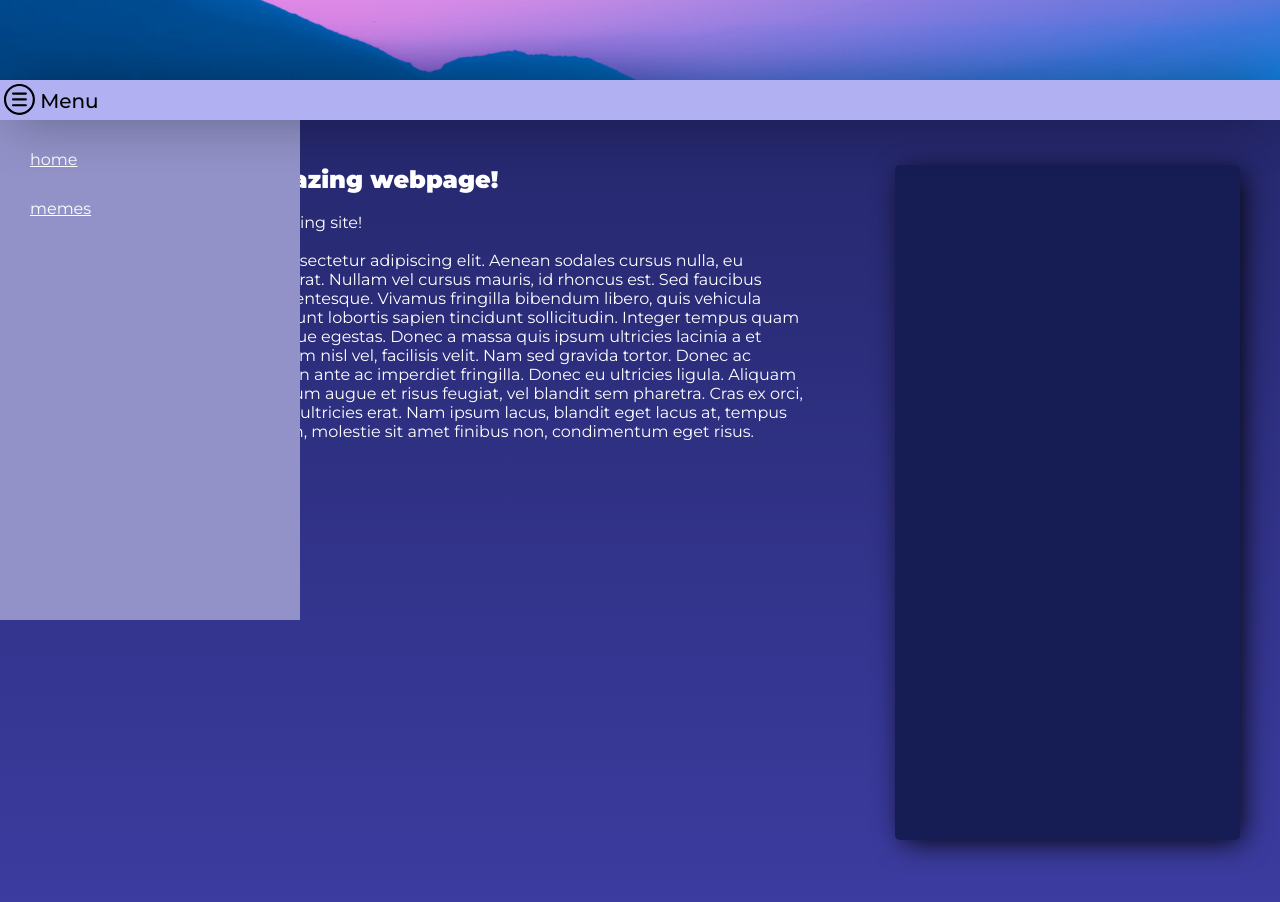
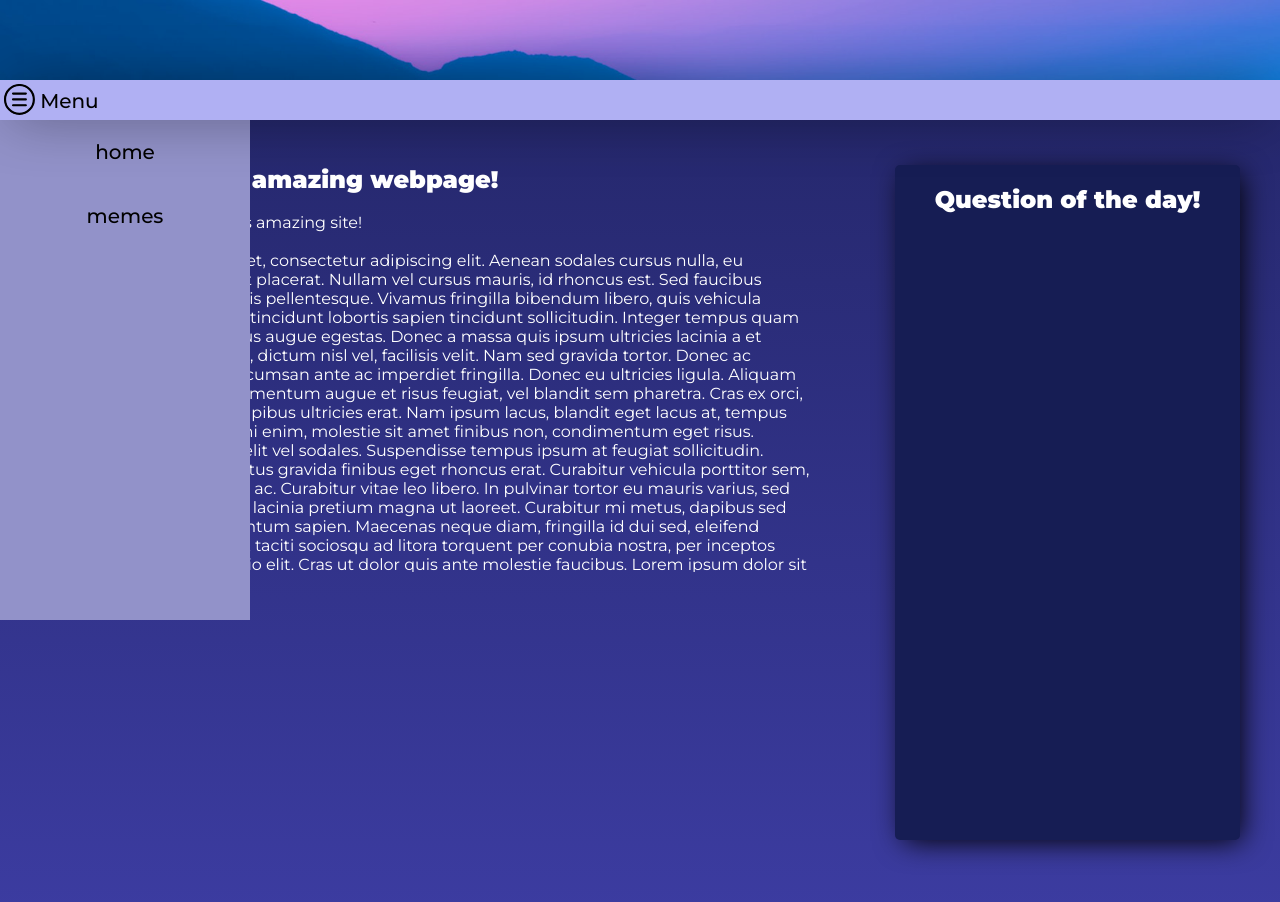
Before and after one commit to FrederikBRoth/RevampedWebsite, a React (Create React App) app: page / in a window 1280 px wide. Shown: the part 680-1582 px from the top of the page. Built offline with nearby package versions, Linux system fonts and the light colour scheme.

Commit message:
Added hover animation on navbar links

```diff
--- a/public/MainStyle.css
+++ b/public/MainStyle.css
@@ -55,13 +55,26 @@ Navbar CSS
 	bottom: -500px;
 	left: 0;
 	height: 500px;
-	width: 300px;
+	width: 250px;
 	background-color: rgb(146, 146, 201);
 	transition: bottom 0.5s;
 }
 
+.linkcontainer {
+	padding: 20px;
+	background-color: rgb(146, 146, 201);
+	transition: background-color 0.3s;
+}
+
+.linkcontainer:hover {
+	background-color: rgb(121, 121, 170);
+}
+
 .navbar-popup p {
-	margin: 30px;
+	color: black;
+	font-weight: 500;
+	font-size: 20px;
+	text-align: center;
 }
 
 .navbar-popup.open-nav {
@@ -85,7 +98,7 @@ Grid Setup
 	height: 200vh;
 	display: grid;
 	grid-template-columns: 2fr 1fr;
-	grid-template-rows: 100vh 1fr 1fr;
+	grid-template-rows: 100vh 2fr 1fr;
 	grid-template-areas: "title title" "main morememes" "meme morememes";
 	grid-gap: 5px;
 }
@@ -129,6 +142,8 @@ Title CSS
 	grid-area: morememes;
 	background: rgb(22, 29, 84);
 	margin: 40px;
+	padding: 20px;
+	text-align: center;
 	margin-bottom: 80px;
 	border-radius: 5px;
 	-webkit-box-shadow: 5px 5px 29px -4px #000000;
--- a/src/components/Footer.js
+++ b/src/components/Footer.js
@@ -19,7 +19,7 @@ function Footer() {
 
 	return (
 		<div>
-			<Navbar />
+			<Navbar handleClick={handleClick} />
 			<footer>
 				<svg
 					className="nav-icon"
--- a/src/components/Navbar.js
+++ b/src/components/Navbar.js
@@ -1,10 +1,10 @@
 import React, { Component } from "react";
 import PageLink from "./PageLink";
-function Navbar() {
+function Navbar(props) {
 	return (
 		<div className="navbar-popup" id="navbar-popup">
-			<PageLink path="/" text="home" />
-			<PageLink path="/meme/" text="memes" />
+			<PageLink path="/" text="home" handleClick={props.handleClick} />
+			<PageLink path="/meme/" text="memes" handleClick={props.handleClick} />
 		</div>
 	);
 }
--- a/src/components/PageLink.js
+++ b/src/components/PageLink.js
@@ -2,8 +2,10 @@ import React, { useState } from "react";
 import { Link } from "react-router-dom";
 function PageLink(props) {
 	return (
-		<Link to={props.path}>
-			<p>{props.text}</p>
+		<Link style={{ textDecoration: "none" }} to={props.path}>
+			<div className="linkcontainer" onClick={props.handleClick}>
+				<p>{props.text}</p>
+			</div>
 		</Link>
 	);
 }
--- a/src/pages/MainPage.js
+++ b/src/pages/MainPage.js
@@ -44,38 +44,10 @@ function MainPage() {
 						ultrices nisi, ut malesuada quam bibendum vitae. Donec id magna
 						suscipit, convallis orci sed, ultrices ligula.
 					</p>
-					<br />
-					<p>
-						Lorem ipsum dolor sit amet, consectetur adipiscing elit. Aenean
-						sodales cursus nulla, eu bibendum justo imperdiet placerat. Nullam
-						vel cursus mauris, id rhoncus est. Sed faucibus tortor scelerisque
-						venenatis pellentesque. Vivamus fringilla bibendum libero, quis
-						vehicula quam interdum vel. Nunc tincidunt lobortis sapien tincidunt
-						sollicitudin. Integer tempus quam sed felis feugiat, non cursus
-						augue egestas. Donec a massa quis ipsum ultricies lacinia a et
-						dolor. Proin ac ante mattis, dictum nisl vel, facilisis velit. Nam
-						sed gravida tortor. Donec ac condimentum odio. Ut accumsan ante ac
-						imperdiet fringilla. Donec eu ultricies ligula. Aliquam sed nibh
-						magna. Proin elementum augue et risus feugiat, vel blandit sem
-						pharetra. Cras ex orci, ultricies vitae enim sed, dapibus ultricies
-						erat. Nam ipsum lacus, blandit eget lacus at, tempus porttitor mi.
-						Vestibulum mi enim, molestie sit amet finibus non, condimentum eget
-						risus. Suspendisse congue nec elit vel sodales. Suspendisse tempus
-						ipsum at feugiat sollicitudin. Suspendisse in leo nec lectus gravida
-						finibus eget rhoncus erat. Curabitur vehicula porttitor sem, quis
-						viverra arcu interdum ac. Curabitur vitae leo libero. In pulvinar
-						tortor eu mauris varius, sed lacinia risus lobortis. Nunc lacinia
-						pretium magna ut laoreet. Curabitur mi metus, dapibus sed neque
-						vitae, lacinia fermentum sapien. Maecenas neque diam, fringilla id
-						dui sed, eleifend molestie felis. Class aptent taciti sociosqu ad
-						litora torquent per conubia nostra, per inceptos himenaeos. Donec
-						sed odio elit. Cras ut dolor quis ante molestie faucibus. Lorem
-						ipsum dolor sit amet, consectetur adipiscing elit. In lacinia
-						ultrices nisi, ut malesuada quam bibendum vitae. Donec id magna
-						suscipit, convallis orci sed, ultrices ligula.
-					</p>
 				</div>
-				<div className="morememes"></div>
+				<div className="morememes">
+					<h2>Question of the day!</h2>
+				</div>
 				<div className="memes"></div>
 			</div>
 		</main>
```
Also changed, not shown: src/apiCaller.js (added).
